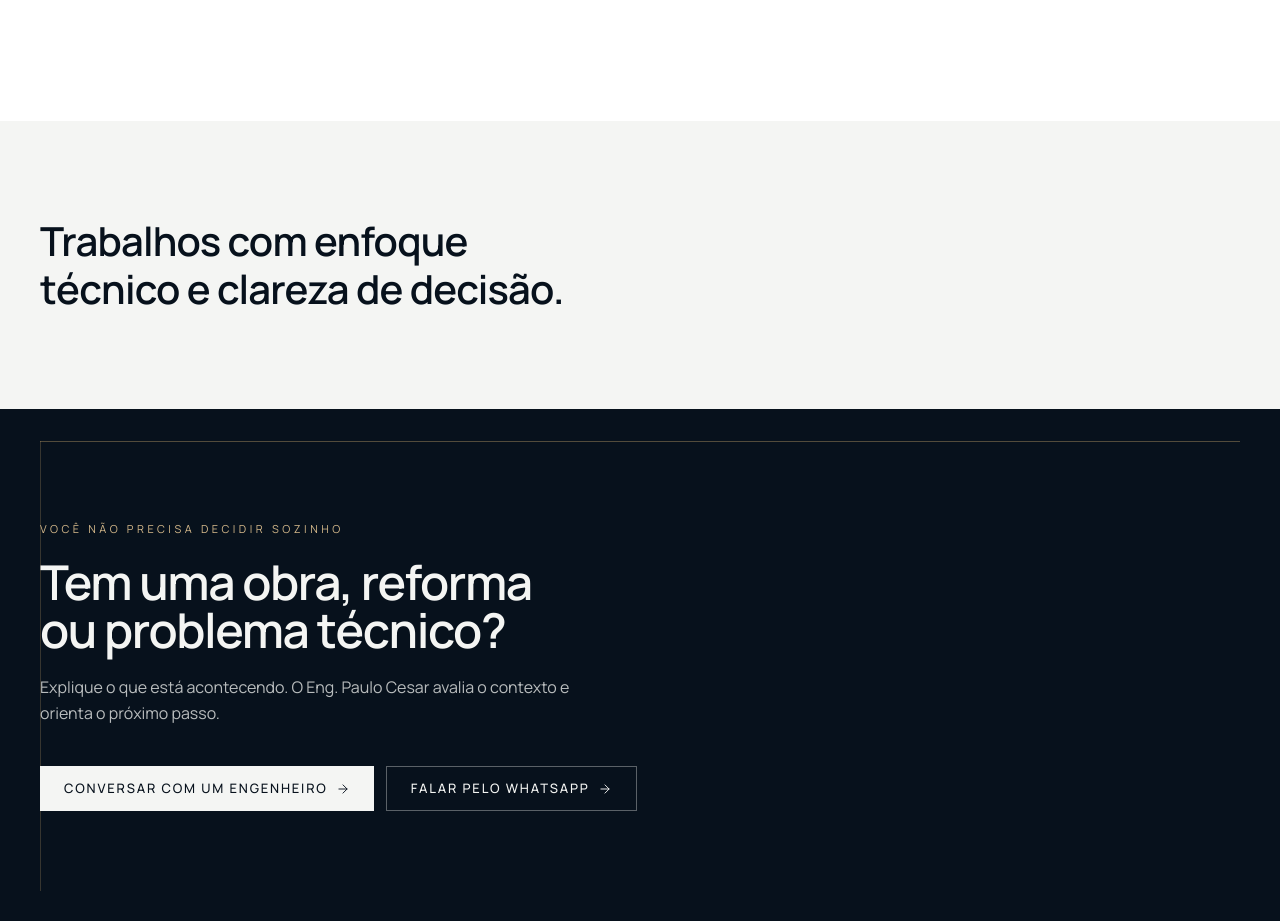
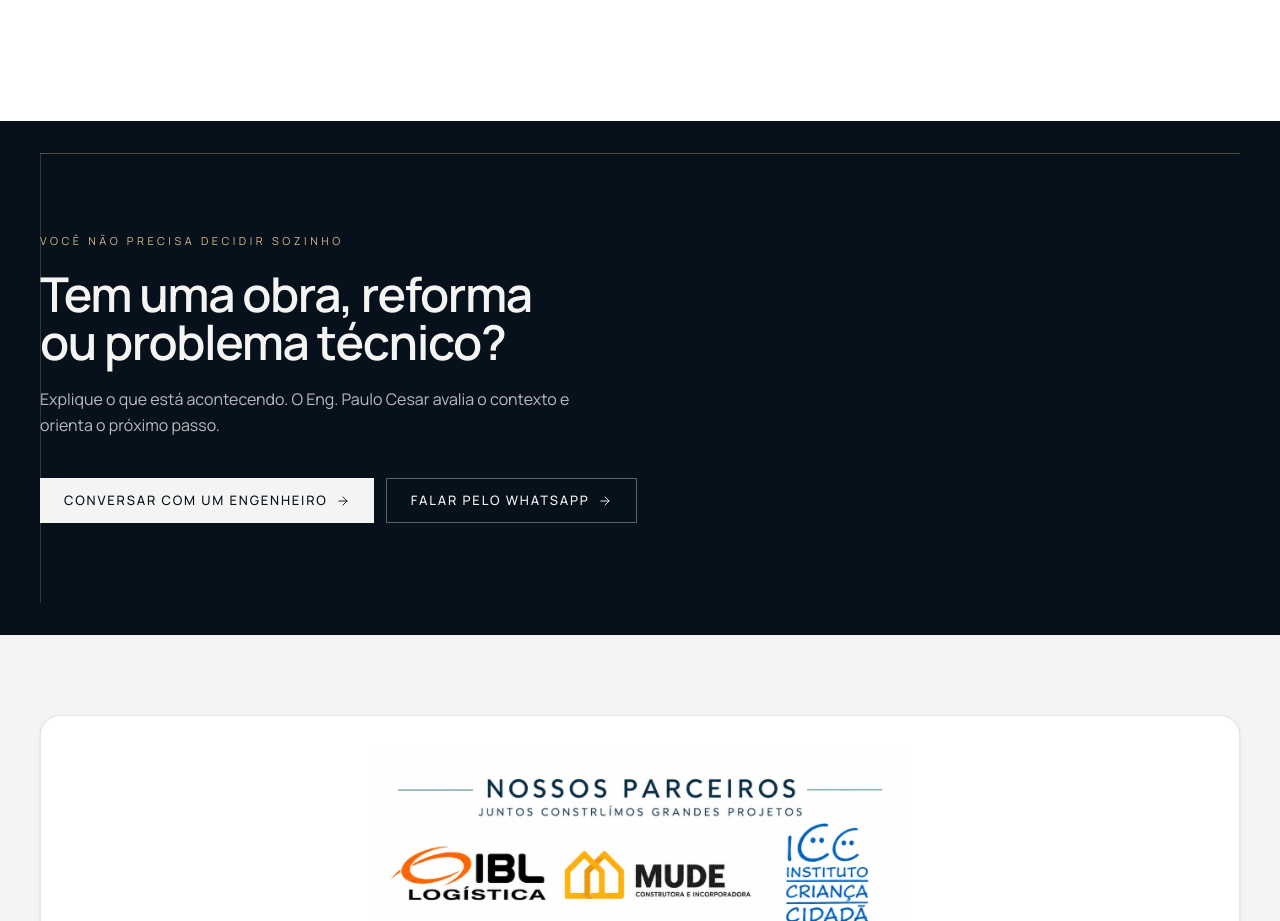
Before and after one commit to phxz77/da-mata-engenharia, a Next.js app: page / in a window 1280 px wide. Shown: the part 11000-11921 px from the top of the page. Built offline with nearby package versions, Linux system fonts and the light colour scheme; no server answers.

Commit message:
Remove Projects section as requested

```diff
--- a/src/app/page.tsx
+++ b/src/app/page.tsx
@@ -8,7 +8,6 @@ import { Faq } from "@/components/sections/Faq";
 import { Inspections } from "@/components/sections/Inspections";
 import { InstagramFeed } from "@/components/sections/InstagramFeed";
 import { Process } from "@/components/sections/Process";
-import { Projects } from "@/components/sections/Projects";
 import { Services } from "@/components/sections/Services";
 import { Hero } from "@/components/hero/Hero";
 import { RealGallery } from "@/components/sections/RealGallery";
@@ -32,7 +31,6 @@ export default function HomePage() {
       <ClientReviews />
       <InstagramFeed />
       <Faq />
-      <Projects />
       <CtaBanner />
       <Partners />
       <Contact />
--- a/src/components/sections/Projects.tsx
+++ /dev/null
@@ -1,17 +0,0 @@
-import { Container } from "@/components/ui/Container";
-
-export function Projects() {
-  return (
-    <section id="projetos" className="bg-paper py-16 sm:py-20 lg:py-24" aria-labelledby="projects-heading">
-      <Container>
-        <div className="space-y-6">
-          <div className="max-w-4xl">
-            <h2 id="projects-heading" className="text-balance text-[1.75rem] font-semibold leading-[1.2] tracking-[-0.02em] text-navy sm:text-3xl lg:text-[2.5rem]">
-              Trabalhos com enfoque técnico e clareza de decisão.
-            </h2>
-          </div>
-        </div>
-      </Container>
-    </section>
-  );
-}
```
